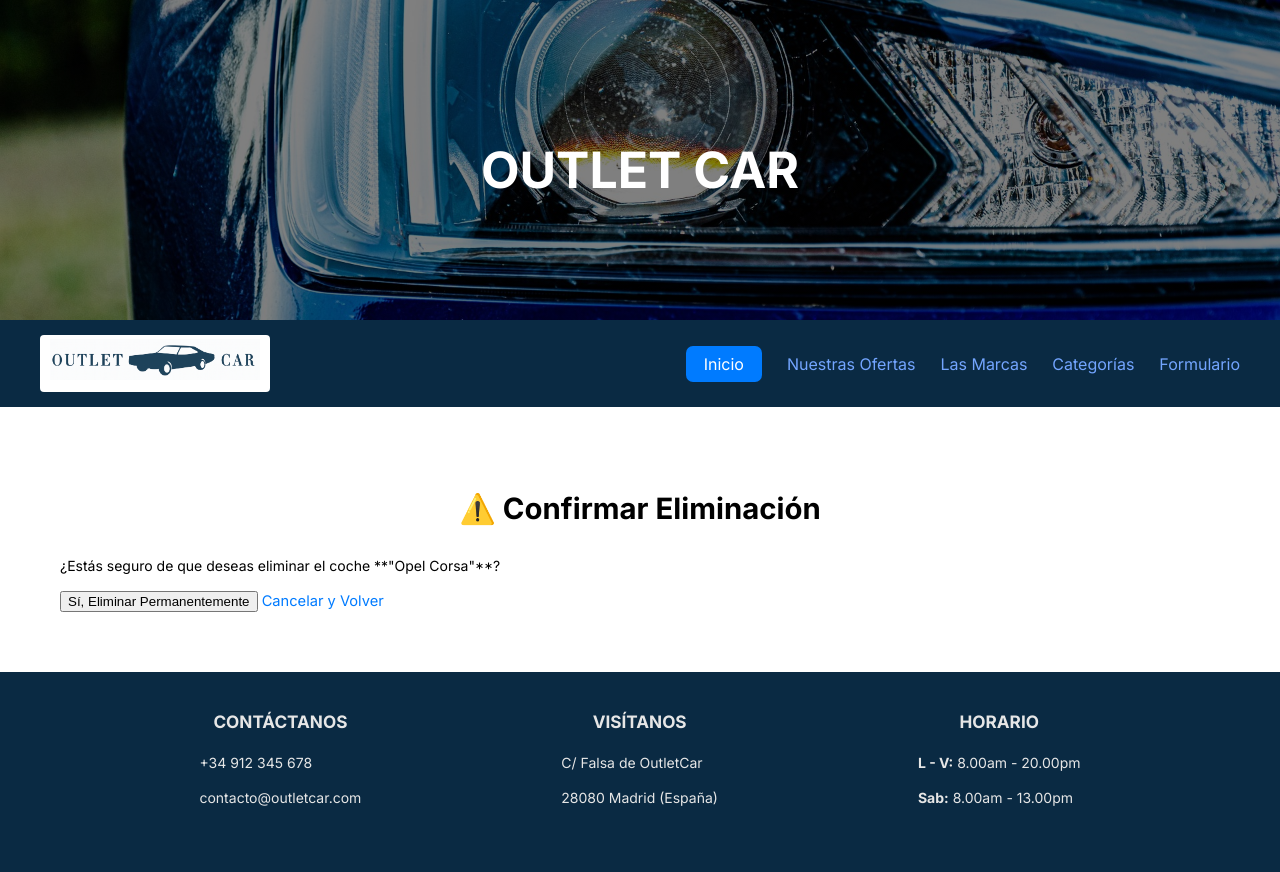
After one commit to carlamanterola/proyectoOutletCar, a Django app: page /appOutletCar/coche/eliminar/1/ in a window 1280 px wide. The commit adds this page. Run offline with Django 5.2, Linux system fonts and the light colour scheme; data comes from the database, SQL or seed files in the repository.

Commit message:
Aplicada la parte de eliminar coches

```diff
--- a/appOutletCar/templates/detalle_categoria.html
+++ b/appOutletCar/templates/detalle_categoria.html
@@ -34,6 +34,10 @@
                                 </a>
                             </p>
                             <p><strong>Precio:</strong> {{coche.idPrecio.precio}}€</p>
+
+                            <a href="{% url 'eliminar_coche' pk=coche.pk %}" class="btn-eliminar">
+                                Eliminar
+                            </a>
                         </div>
                     </div>
                 {% endfor %}
--- /dev/null
+++ b/appOutletCar/templates/eliminar_coche.html
@@ -0,0 +1,21 @@
+{% extends "base.html" %}
+
+{% block title %} Confirmar Eliminación {% endblock %}
+
+{% block content %}
+
+<div class="contenedorEliminacion">
+    <h2 class="titulo">⚠️ Confirmar Eliminación</h2>
+
+    <p>¿Estás seguro de que deseas eliminar el coche **"{{ object.idMarca }} {{ object.modelo }}"**?</p>
+
+    <form method="POST">
+        {% csrf_token %}
+
+        <input type="submit" class="enviar" value="Sí, Eliminar Permanentemente">
+
+        <a href="{% url 'index' %}" class="cancelar">Cancelar y Volver</a>
+    </form>
+</div>
+
+{% endblock %}
--- a/appOutletCar/urls.py
+++ b/appOutletCar/urls.py
@@ -15,4 +15,5 @@ urlpatterns = [
     path('categorias/<int:idCat>/', views.detalle_categoria, name='detalle_categoria'),
     path('ofertas/formulario/', views_forms.procesar_form_coche , name='procesar_form'),
     path('combustible/<int:idCombustible>/', views.combustible, name='detalle_combustible'),
+    path('coche/eliminar/<int:pk>/', views.eliminar_coche, name='eliminar_coche'),
 ] + static(settings.MEDIA_URL, document_root=settings.MEDIA_ROOT)
--- a/appOutletCar/views.py
+++ b/appOutletCar/views.py
@@ -1,4 +1,4 @@
-from django.shortcuts import render, get_object_or_404, get_list_or_404
+from django.shortcuts import render, get_object_or_404, get_list_or_404, redirect, reverse
 from django.contrib.auth.decorators import login_required, user_passes_test
 from .models import Marca, Categoria, Oferta, Coche, Combustible
 
@@ -67,3 +67,16 @@ def combustible(request, idCombustible):
     combustible = get_object_or_404(Combustible, pk=idCombustible)
     coches = Coche.objects.filter(idCombustible=combustible)
     return render(request, 'detalle_combustible.html', {'combustible': combustible, 'coches': coches})
+
+
+def eliminar_coche(request, pk):
+    coche = get_object_or_404(Coche, pk=pk)
+
+    if request.method == 'POST':
+        coche.delete()
+        return redirect(reverse('index'))
+
+    context = {
+        'object': coche,
+    }
+    return render(request, 'eliminar_coche.html', context)
```
